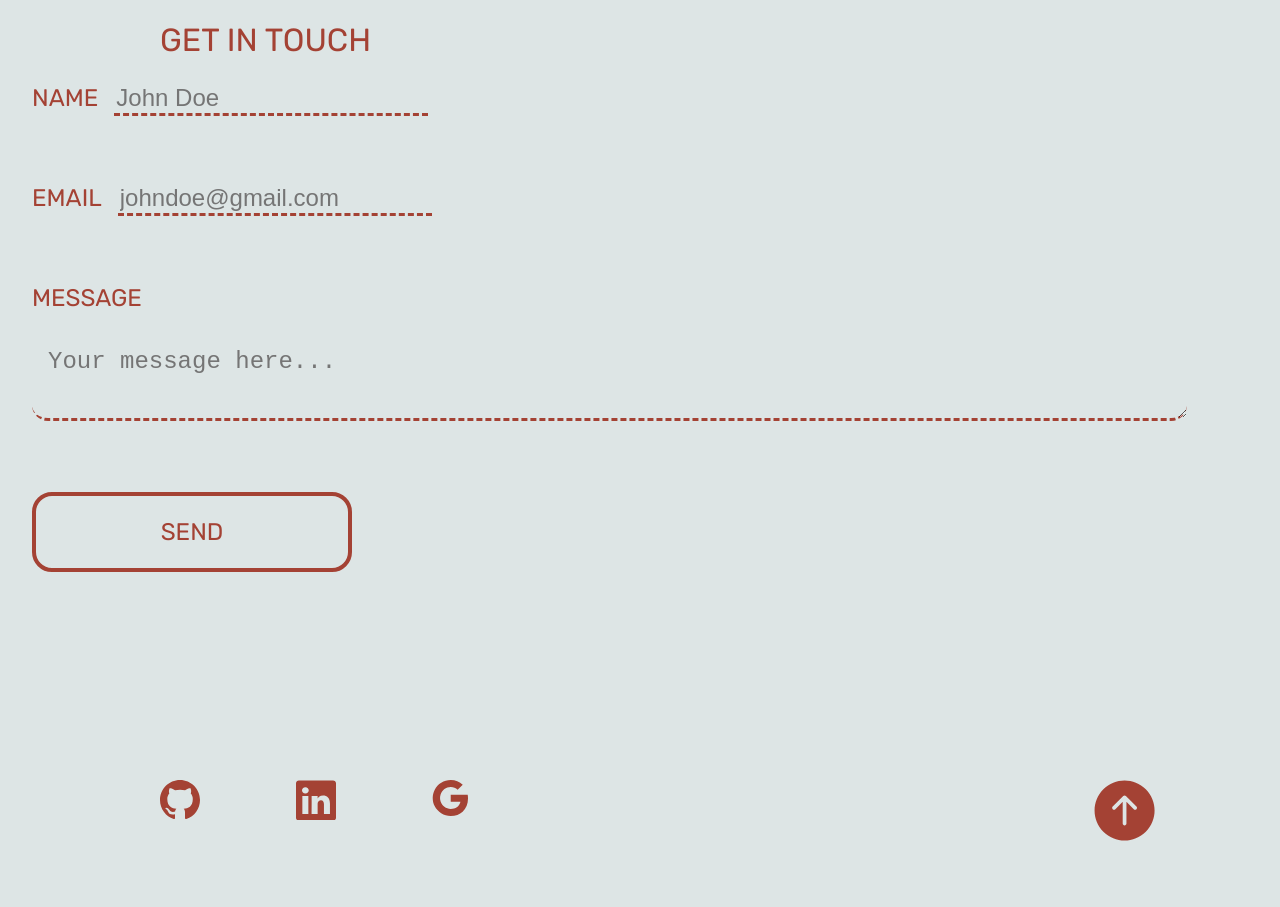
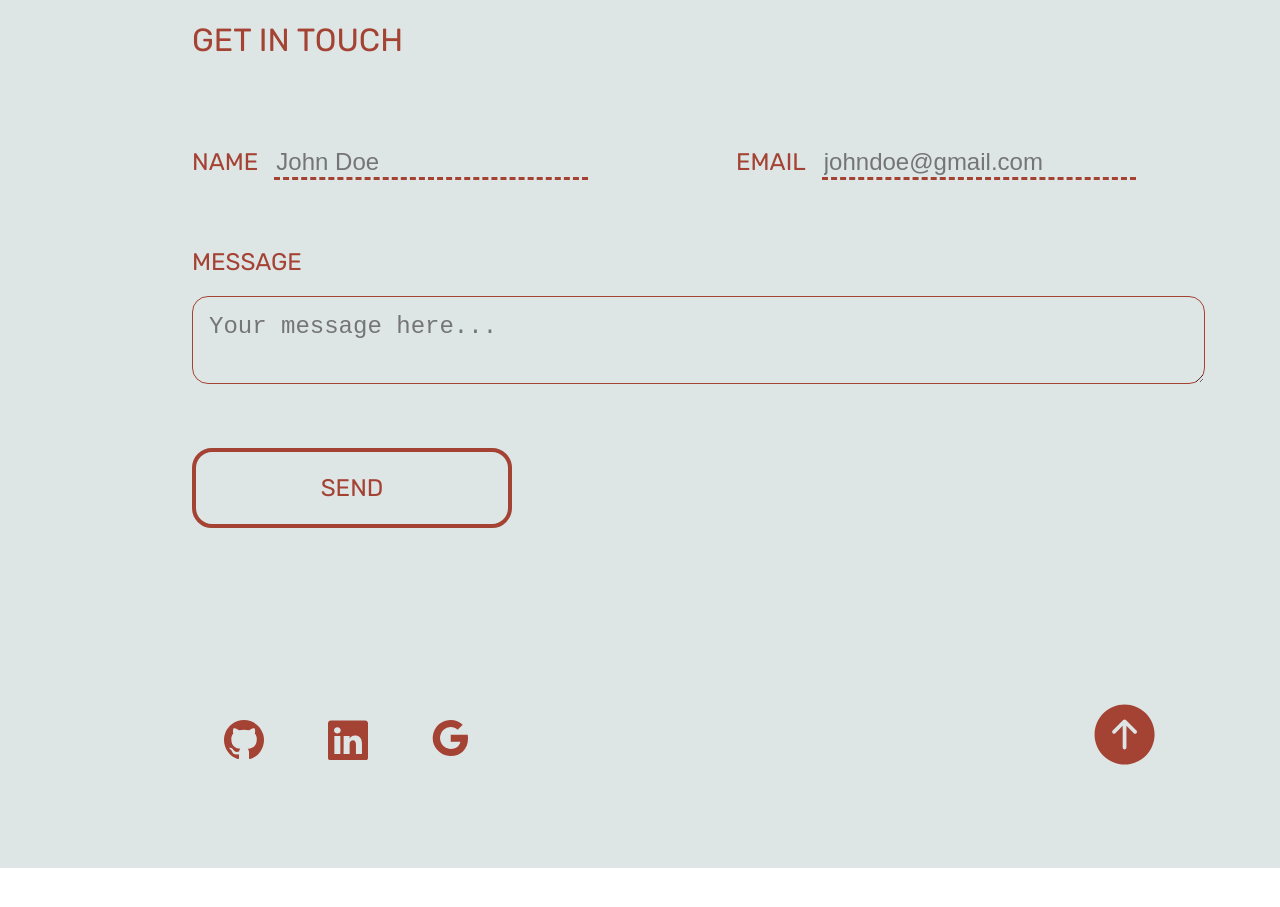
Before and after one commit to blimpim/Portfolio_page, a React (Vite) app: page / in a window 1280 px wide. Shown: the part 3840-4747 px from the top of the page. After the commit the page ends 4708 px from the top, so only its background shows below. Built offline with nearby package versions, Linux system fonts and the light colour scheme.

Commit message:
fixing form submitting try 1

```diff
--- a/index.html
+++ b/index.html
@@ -8,6 +8,12 @@
   </head>
   <body>
     <div id="root"></div>
+    <form name="contactForm" data-netlify="true" hidden>
+      <input type="text" name="name" />
+      <input type="email" name="email" />
+      <textarea name="message"></textarea>
+    </form>
+
     <script type="module" src="/src/main.jsx"></script>
   </body>
 </html>
--- a/src/components/Button/Button.scss
+++ b/src/components/Button/Button.scss
@@ -5,6 +5,10 @@ button {
   background-color: rgba(221, 229, 229, 0);
   text-transform: uppercase;
   color: $bordo;
+
+  :hover  {
+    border: 0.1rem solid $orange;
+  }
 }
 
 @mixin standartButton {
@@ -15,6 +19,8 @@ button {
   font-weight: 500;
   font-family: inherit;
   text-transform: uppercase;
+
+
 }
 
 .button {
@@ -31,6 +37,7 @@ button {
     text-decoration: none;
     color: $bordo;
   }
+
 }
 .button:hover {
   border-color: $neon;
--- a/src/components/Contact/Contact.jsx
+++ b/src/components/Contact/Contact.jsx
@@ -20,16 +20,16 @@ export default function Contact() {
     fetch("/", {
       method: "POST",
       headers: { "Content-Type": "application/x-www-form-urlencoded" },
-      body: encode({ "form-name": "contact", ...formData })
+      body: encode({ "form-name": "contactForm", ...formData })
     })
     .then(() => alert("Your message has been sent!"))
     .catch(error => alert(error));
   };
 
   return (
-    <section>
+    <section id='contactSection'>
       <h2>Get in touch</h2>
-      <form name="contact" onSubmit={handleSubmit} method="POST" data-netlify="true" data-netlify-honeypot="bot-field">
+      <form name="contactForm" className="Contact" onSubmit={handleSubmit} method="POST" data-netlify="true" data-netlify-honeypot="bot-field">
         <input type="hidden" name="form-name" value="contact" />
         <div>
           <div className="formItem">
--- a/src/components/Contact/Contact.scss
+++ b/src/components/Contact/Contact.scss
@@ -3,7 +3,7 @@
 @import 'src/Variables.scss';
 
 h2 {
-  margin: 4rem 0 0 10rem;
+  margin: 4rem 0 0 12rem;
   font-size: $h3-font-size;
   color: $orange;
 }
@@ -12,7 +12,7 @@ h2 {
   display: flex;
   flex-direction: column;
   max-width: 90vw;
-  margin: 4rem auto auto 8rem;
+  margin: 4rem auto auto 10rem;
 
   > div {
     display: inline-flex;
@@ -46,13 +46,31 @@ label {
   color: $orange;
 
   &:focus {
-    border-bottom: 0.2rem solid $orange;
+    border-bottom: 0.3rem dashed $orange;
   }
 }
 
 #formText {
   display: block;
   padding: 1rem;
+
+  textarea {
+    display: flex;
+    min-height: 1rem;
+    max-height: 20rem;
+    width: 90%;
+    margin: 1rem;
+    padding: 1rem;
+    color: $orange;
+    font-size: $h4-font-size;
+    border: 0.1rem solid $orange;
+    border-radius: 1rem;
+    background-color: $light-gray;
+
+    &:focus {
+      border: 0.2rem solid $orange;
+    }
+  }
 }
 
 .Button {
@@ -69,6 +87,8 @@ label {
     color: $light-gray;
   }
 }
+
+
 
 /* ===== Scrollbar CSS ===== */
 /* Firefox */
@@ -92,23 +112,7 @@ label {
   border: 0px solid $orange;
 }
 
-textarea {
-  display: flex;
-  min-height: 1rem;
-  max-height: 20rem;
-  width: 90%;
-  margin: 1rem;
-  padding: 1rem;
-  color: $orange;
-  font-size: $h4-font-size;
-  border-radius: 1rem;
-  border: 0.1rem solid $orange;
-  background-color: $light-gray;
 
-  &:focus {
-    border: 0.1rem solid $orange;
-  }
-}
 
 @media only screen and (max-width: 768px) {
   /* Styles for tablets and phones */
--- a/src/components/Media/media.scss
+++ b/src/components/Media/media.scss
@@ -10,11 +10,11 @@
 .media_Contact {
   display: flex;
   flex-direction: row;
-  margin-left: 7rem;
+  margin-left: 12rem;
   margin-top: 10rem;
 
   li {
-    padding: 3rem;
+    padding: 2rem;
   }
 }
 
```
